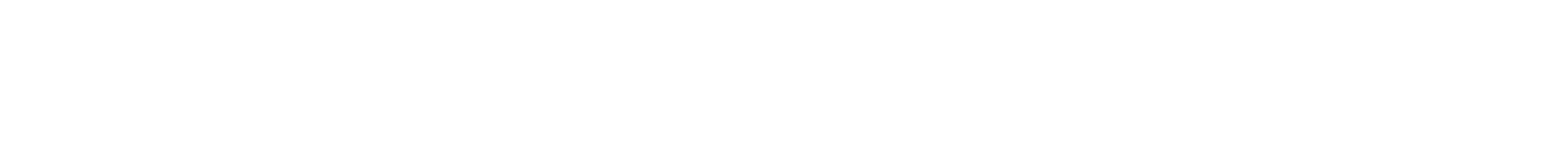
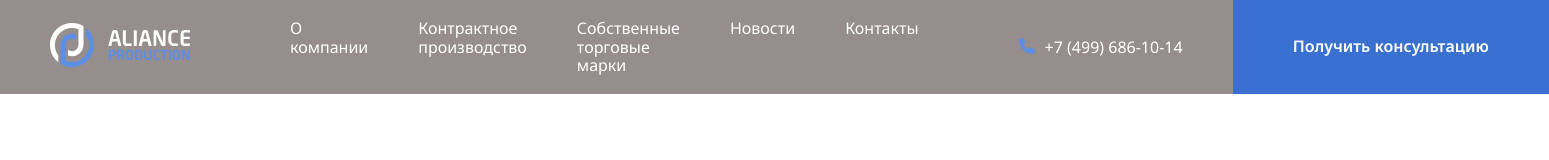
Before and after one commit to ykan84/Aliance, a plain HTML site: page index.html in a window 1280 px wide. Shown: the whole page, 1549 px wide, since content can reach past the window. Drawn offline with Linux system fonts and the light colour scheme.

Commit message:
add: navbar

```diff
--- a/css/style.css
+++ b/css/style.css
@@ -0,0 +1,58 @@
+* {
+  box-sizing:border-box;
+}
+body {
+  font-family: 'Noto Sans', sans-serif;
+}
+.navbar {
+  background-color: rgb(150, 141, 141);
+  display: flex;
+  align-items: center;
+  color: #fff;
+  height: 94px;
+}
+.header-logo {
+  padding: 25px 50px;
+}
+.header-nav {
+  display: flex;
+  flex-basis: 100%;
+  list-style: none;
+  padding: 0 50px;
+  margin: 0;
+}
+.header-nav-link {
+  text-decoration: none;
+  font-size: 16px;
+  margin-right: 50px;
+  color: inherit;
+}
+.header-phone {
+  flex-shrink: 0;
+  display: flex;
+  align-items: center;
+  gap: 10px;
+  margin-right: 50px;
+}
+.header-phone-link {
+  text-decoration: none;
+  font-size: 16px;
+  color: inherit;
+}
+.button {
+  font-weight: 600;
+  font-size: 16px;
+  line-height: 160%;
+  color: #FFFFFF;
+  background: #3A71D1;
+  display: flex;
+  align-items: center;
+  justify-content: center;
+  padding: 25px 60px;
+  gap: 10px;
+  border: none;
+  flex-shrink: 0;
+}
+.header-button {
+  height: 100%;
+}
--- a/index.html
+++ b/index.html
@@ -1,15 +1,56 @@
 <!DOCTYPE html>
 <html lang="ru">
-<head>
-  <meta charset="UTF-8">
-  <meta http-equiv="X-UA-Compatible" content="IE=edge">
-  <meta name="viewport" content="width=device-width, initial-scale=1.0">
-  <link rel="stylesheet" href="css/normalize.css">
-  <link rel="stylesheet" href="css/style.css">
-  <title>Document</title>
-</head>
-<body>
+  <head>
+    <meta charset="UTF-8" />
+    <meta http-equiv="X-UA-Compatible" content="IE=edge" />
+    <meta name="viewport" content="width=device-width, initial-scale=1.0" />
+    <link rel="preconnect" href="https://fonts.googleapis.com" />
+    <link rel="preconnect" href="https://fonts.gstatic.com" crossorigin />
+    <link href="https://fonts.googleapis.com/css2?family=Noto+Sans:wght@400;600 700&display=swap" rel="stylesheet" />
+    <link rel="stylesheet" href="css/normalize.css" />
+    <link rel="stylesheet" href="css/style.css" />
+    <title>Aliance Production</title>
+  </head>
+  <body>
+    <header class="header">
+      <nav class="navbar">
+        <a href="./" class="header-logo">
+          <img
+            class="logo-light"
+            src="img/logo-light.svg"
+            alt="Aliance Production"
+          />
+        </a>
+        <ul class="header-nav">
+          <li class="header-nav-item">
+            <a href="#" class="header-nav-link">О компании</a>
+          </li>
+          <li class="header-nav-item">
+            <a href="#" class="header-nav-link">Контрактное производство</a>
+          </li>
+          <li class="header-nav-item">
+            <a href="#" class="header-nav-link">Собственные торговые марки</a>
+          </li>
+          <li class="header-nav-item">
+            <a href="#" class="header-nav-link">Новости</a>
+          </li>
+          <li class="header-nav-item">
+            <a href="#" class="header-nav-link">Контакты</a>
+          </li>
+        </ul>
+        <div class="header-phone">
+          <img src="img/phone.svg" alt="icon: phone" />
+          <a href="tel:+74996861014" class="header-phone-link">
+            +7 (499) 686-10-14
+          </a>
+        </div>
+        <!-- /.header-phone -->
+        <button class="header-button button">Получить консультацию</button>
+      </nav>
+      <!-- /.navbar -->
+    </header>
+    <!-- /.header -->
 
-  <script src="js/main.js"></script>
-</body>
+    <script src="js/main.js"></script>
+  </body>
 </html>
```
Also changed, not shown: img/logo-light.svg (added), img/phone.svg (added).
